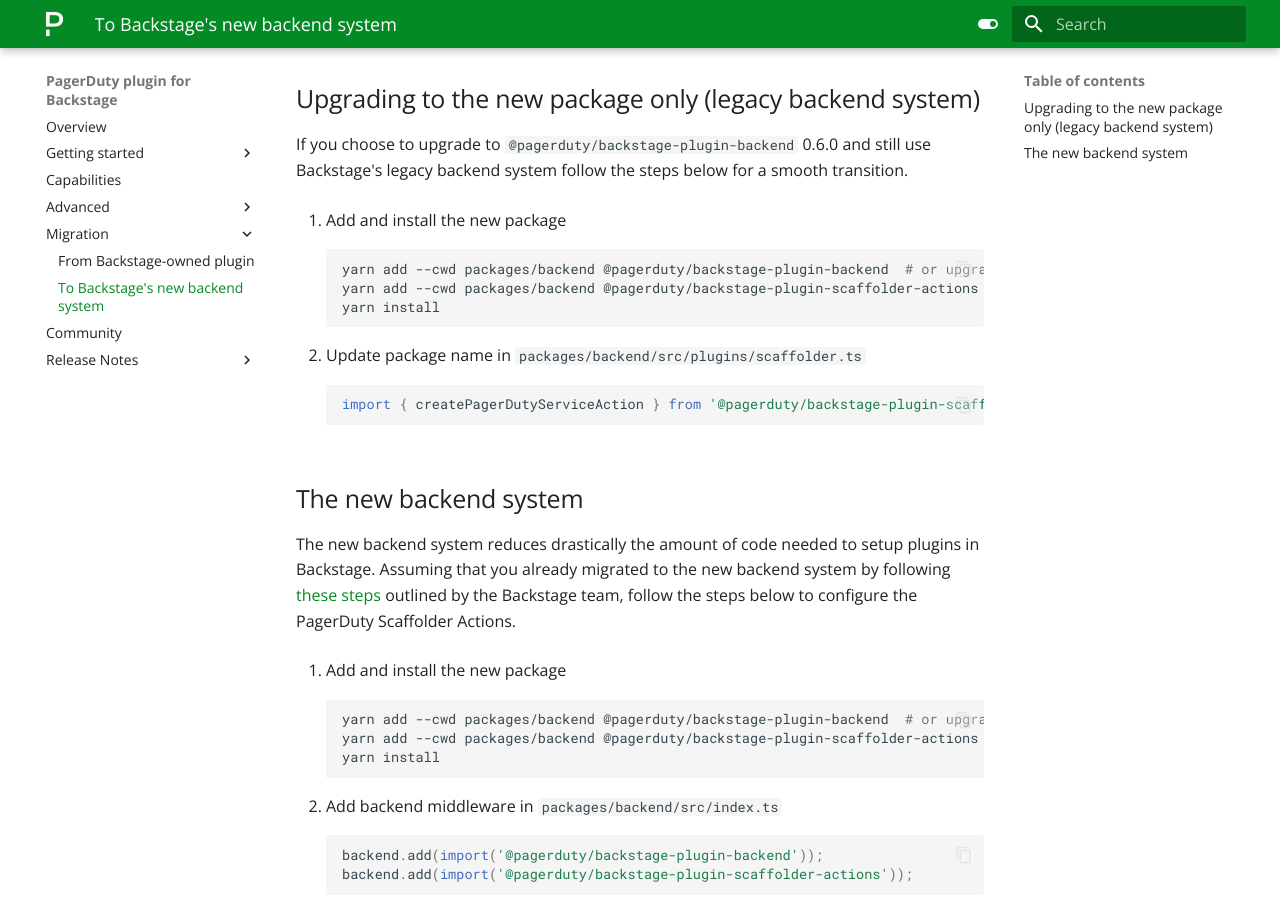
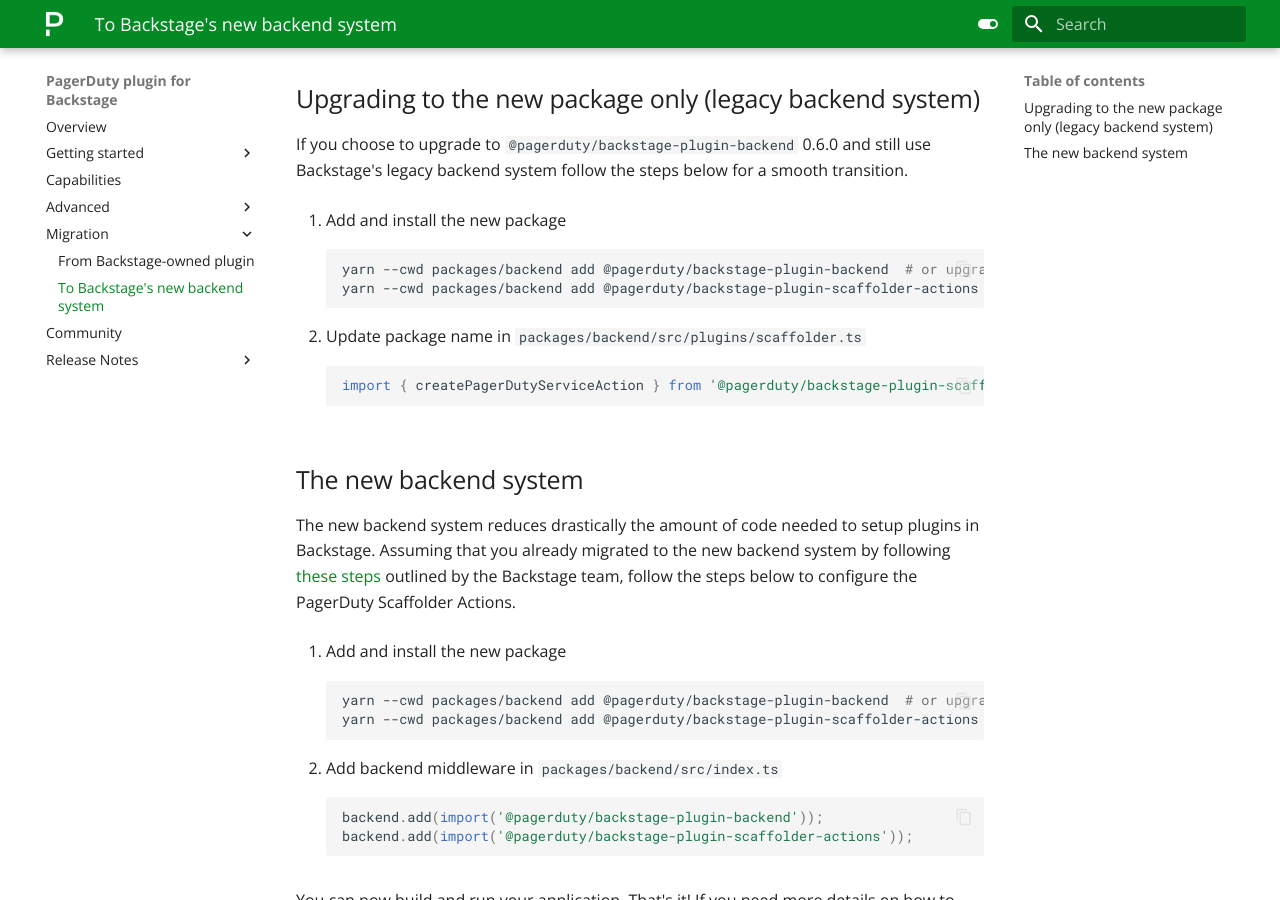
Before and after one commit to PagerDuty/backstage-plugin-docs, an MkDocs documentation site: the page built from docs/migration/backend-system-migration.md, in a window 1280 px wide and 900 px high, scrolled down 451 px. Built offline with MkDocs 1.6.1 and Material for MkDocs 9.7.7, drawn with Linux system fonts in a browser that asks for light colours.

Commit message:
docs: optimised steps for package install
Signed-off-by: Tiago Barbosa <tbarbos@hotmail.com>

````diff
--- a/docs/migration/backend-system-migration.md
+++ b/docs/migration/backend-system-migration.md
@@ -13,9 +13,8 @@
 1. Add and install the new package
 
     ```bash
-    yarn add --cwd packages/backend @pagerduty/backstage-plugin-backend  # or upgrade to 0.6.0
-    yarn add --cwd packages/backend @pagerduty/backstage-plugin-scaffolder-actions
-    yarn install
+    yarn --cwd packages/backend add @pagerduty/backstage-plugin-backend  # or upgrade to 0.6.0
+    yarn --cwd packages/backend add @pagerduty/backstage-plugin-scaffolder-actions
     ```
 
 2. Update package name in `packages/backend/src/plugins/scaffolder.ts`
@@ -31,9 +30,8 @@
 1. Add and install the new package
 
     ```bash
-    yarn add --cwd packages/backend @pagerduty/backstage-plugin-backend  # or upgrade to 0.6.0
-    yarn add --cwd packages/backend @pagerduty/backstage-plugin-scaffolder-actions
-    yarn install
+    yarn --cwd packages/backend add @pagerduty/backstage-plugin-backend  # or upgrade to 0.6.0
+    yarn --cwd packages/backend add @pagerduty/backstage-plugin-scaffolder-actions
     ```
 
 2. Add backend middleware in `packages/backend/src/index.ts`
````
